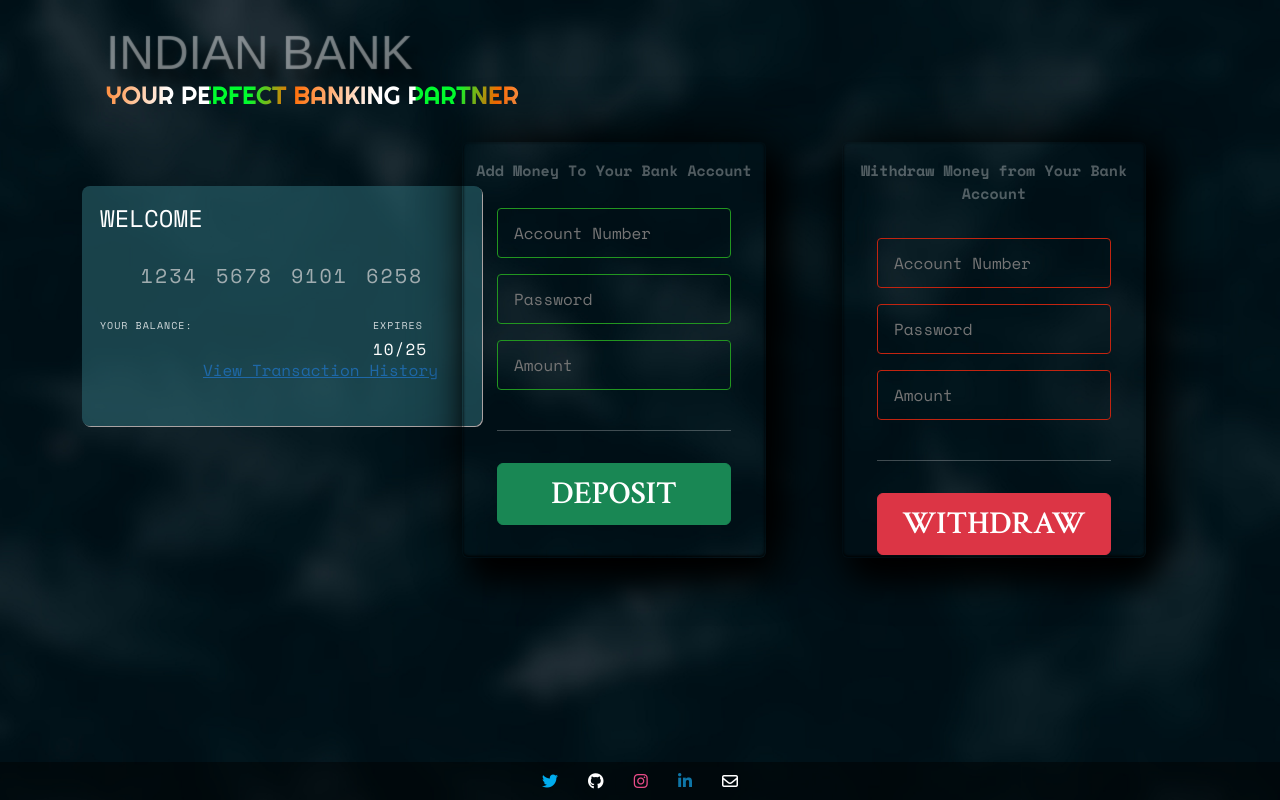
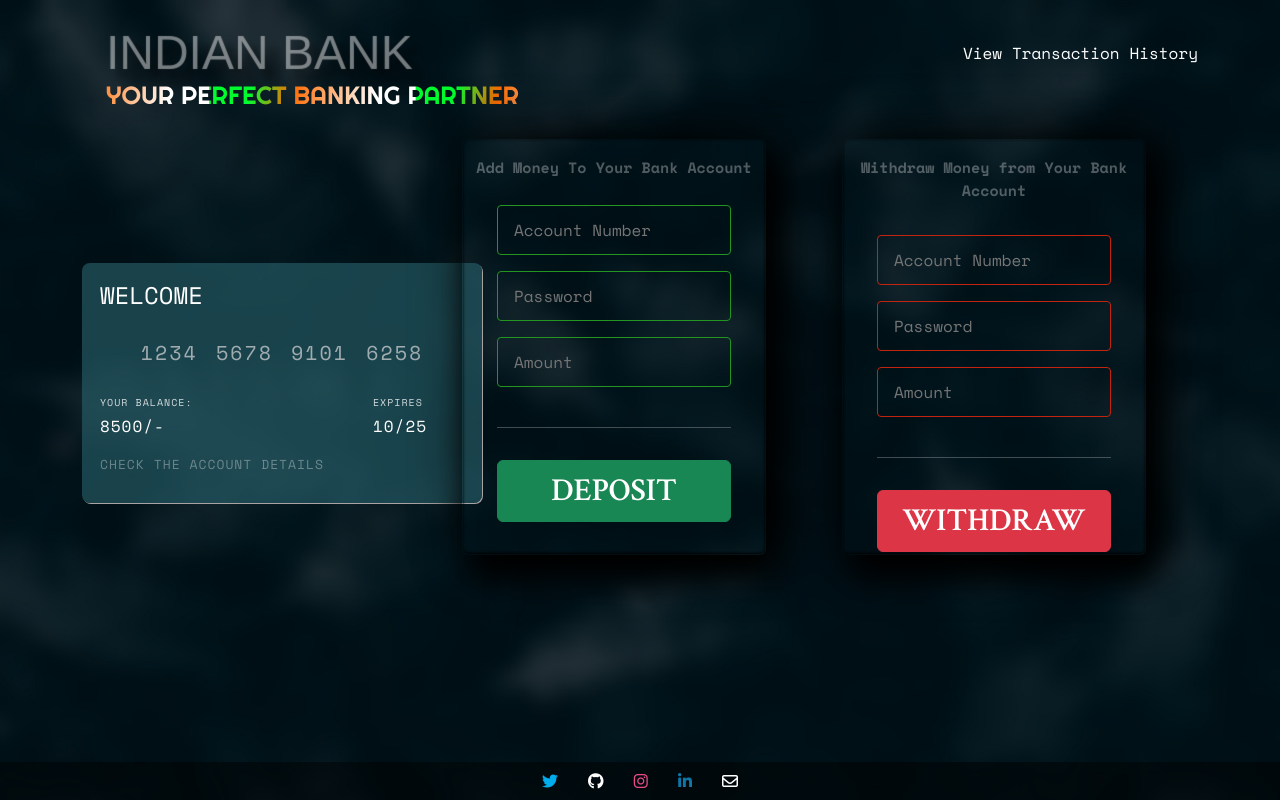
Before and after one commit to Sachinm06/Bank-App-Angular, an Angular app: page /dashboard in a window 1280 px wide. Built offline with nearby package versions, Linux system fonts and the light colour scheme; a web font is replaced by a local one.

Commit message:
new change

```diff
--- a/src/app/dashboard/dashboard.component.css
+++ b/src/app/dashboard/dashboard.component.css
@@ -38,7 +38,7 @@
 }
 
 .card__part{
-  margin-top: 20px;
+  margin-top: 100px;
   box-shadow: 1px 1px #aaa3a3;
     top: 0;
   position: absolute;
@@ -268,8 +268,16 @@
   }
 
   /* --------------------view transaction------------- */
-.view
- { display: flex;
+.view{
+  text-decoration: none;
+  color: white;
+  display: flex;
   justify-content: end;
-  margin-top: -98px;
-  margin-bottom: 54px;}
+  margin-top: -77px;
+  margin-bottom: 50px;
+}
+.atmclick{
+  font-size: 13px;
+ align-items: center;
+ color: rgba(255, 255, 255, 0.345);
+}
--- a/src/app/dashboard/dashboard.component.html
+++ b/src/app/dashboard/dashboard.component.html
@@ -1,3 +1,8 @@
+<div>
+    <a class="view" href="/transaction">View Transaction History</a>
+
+</div>
+
 <div class="row">
 
     <div class="col-lg-4 col-md-6 col-sm-12 dashdiv1">
@@ -11,19 +16,27 @@
                 <p class="card_number">1234 5678 9101 6258</p>
                 <div class="card__space-75">
                     <span class="card__label ">Your Balance:</span>
+                    <p class="card__info">8500/-</p>
+
                 </div>
-                <div class="card__space-25">
+
+                <div class="card__space-25 mb-3">
                     <span class="card__label">Expires</span>
                     <p class="card__info">10/25</p>
                 </div>
+                <span class="card__label mb-5  atmclick">Check the account details</span>
+
             </div>
 
             <div class="card__back card__part">
                 <div class="card__black-line"></div>
                 <div class="card__back-content">
-                    <div class="card__secret">
-                        <p class="card__secret--last">420</p>
-                    </div>
+
+
+                    <h6 class="text-white">Account Holder : {{user}}</h6>
+                    <h6 class="text-white">Account Number :</h6>
+                    <h6 class="text-white">Balance Amount :</h6>
+                    <span class="card__label mb-5  atmclick">"Your banking needs, our top priority."</span>
 
                 </div>
             </div>
@@ -31,10 +44,8 @@
         </div>
 
 
-        <div>
-            <a class="view" href="/transaction">View Transaction History</a>
 
-        </div>
+
     </div>
 
 
```
Also changed, not shown: src/app/dashboard/b1.png (deleted), src/app/dashboard/b2.png (deleted).
